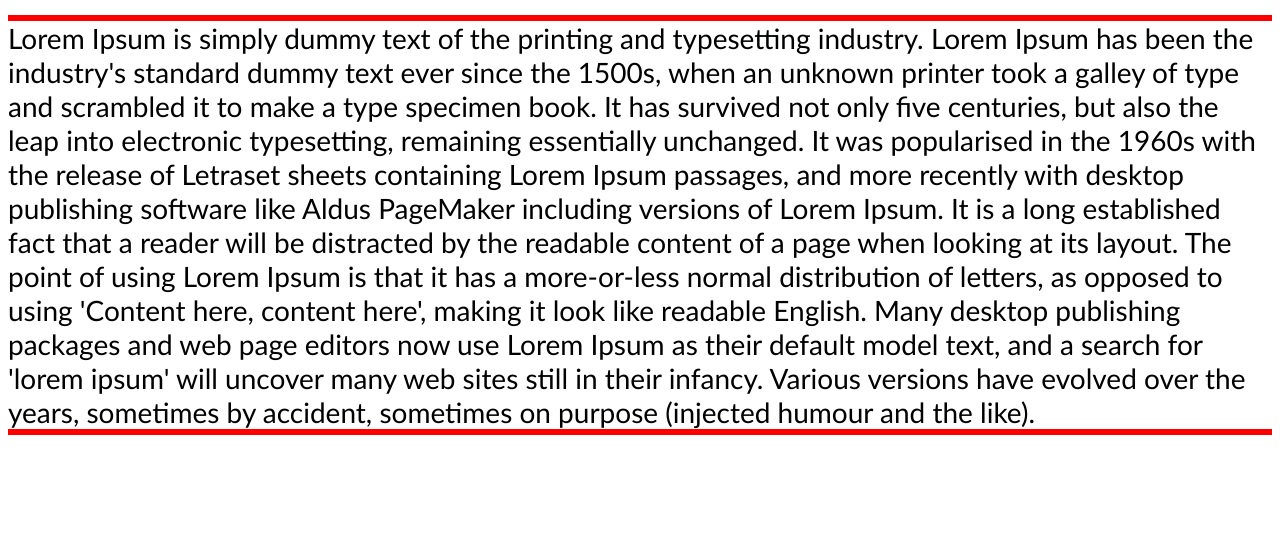
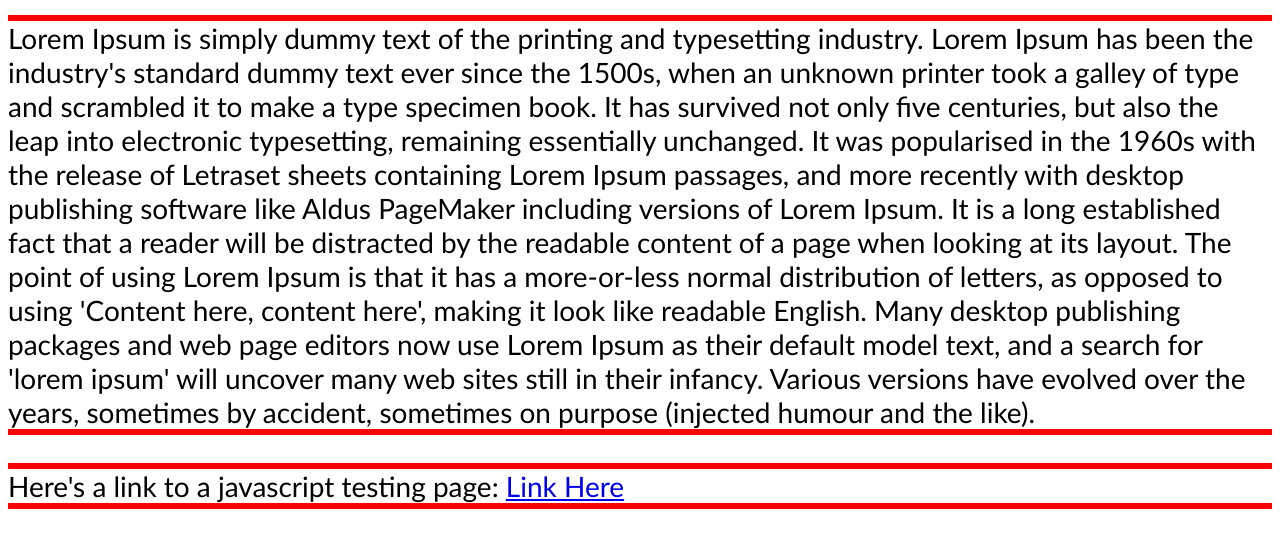
Before and after one commit to YipuLiu/YipuLiu.github.io, a plain HTML site: page index.html in a window 1280 px wide. Shown: the part 127-674 px from the top of the page. Drawn offline with Linux system fonts and the light colour scheme.

Commit message:
Update index.html

```diff
--- a/index.html
+++ b/index.html
@@ -5,5 +5,6 @@
 <h2></h2>
 <p>Lorem Ipsum is simply dummy text of the printing and typesetting industry. Lorem Ipsum has been the industry's standard dummy text ever since the 1500s, when an unknown printer took a galley of type and scrambled it to make a type specimen book. It has survived not only five centuries, but also the leap into electronic typesetting, remaining essentially unchanged. It was popularised in the 1960s with the release of Letraset sheets containing Lorem Ipsum passages, and more recently with desktop publishing software like Aldus PageMaker including versions of Lorem Ipsum.
 It is a long established fact that a reader will be distracted by the readable content of a page when looking at its layout. The point of using Lorem Ipsum is that it has a more-or-less normal distribution of letters, as opposed to using 'Content here, content here', making it look like readable English. Many desktop publishing packages and web page editors now use Lorem Ipsum as their default model text, and a search for 'lorem ipsum' will uncover many web sites still in their infancy. Various versions have evolved over the years, sometimes by accident, sometimes on purpose (injected humour and the like).</p>
+    <p>Here's a link to a javascript testing page: <a href="http://YipuLiu.github.io/introjs.html">Link Here</a></p>
     </body>
 </html>
```
